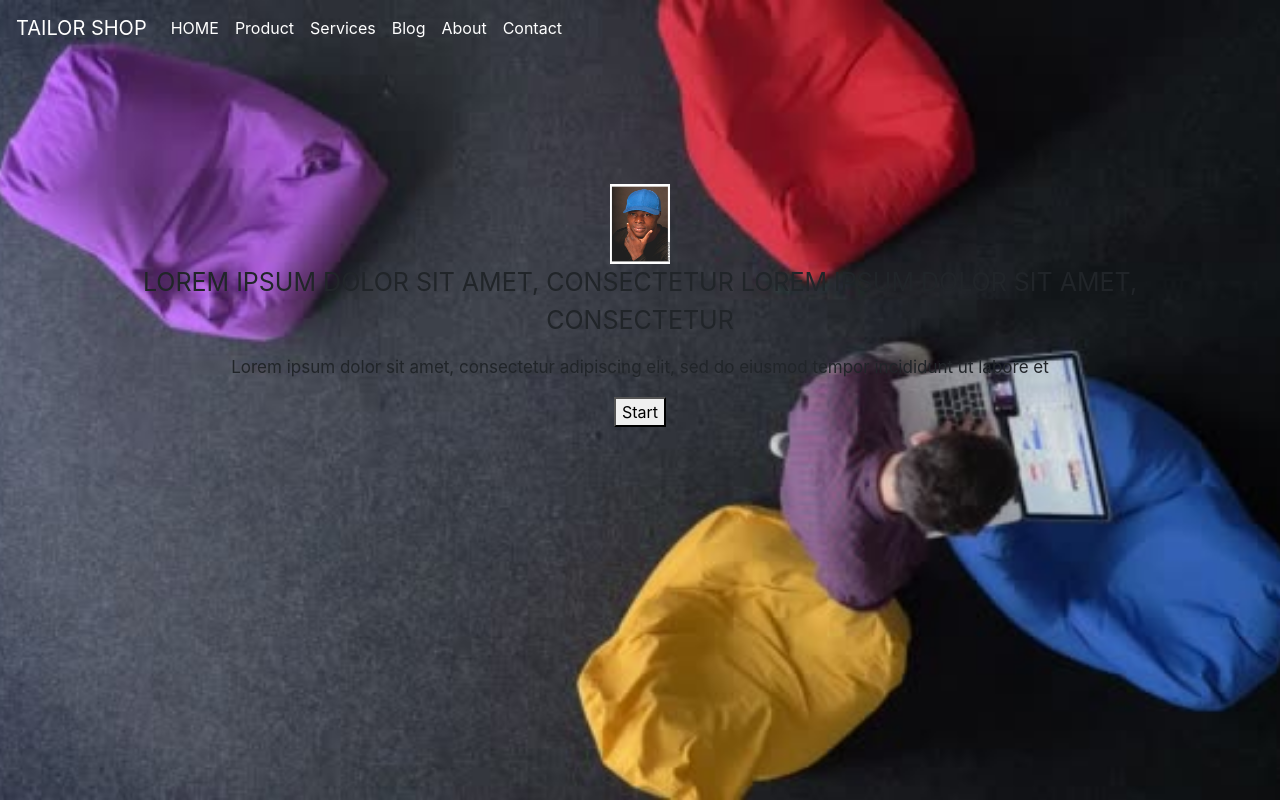
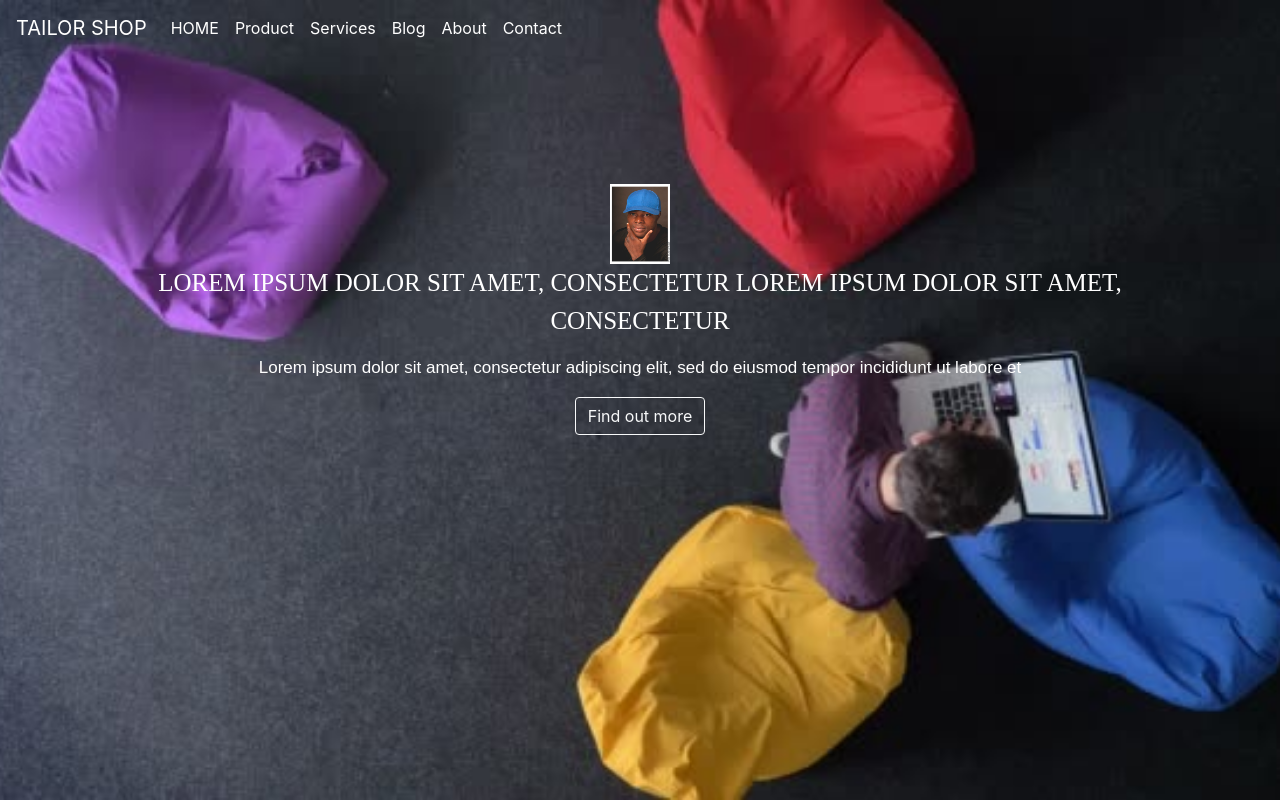
Before and after one commit to YakubuAmidu/Intelligentcoding, a React (Create React App) app: page / in a window 1280 px wide. Built offline with nearby package versions, Linux system fonts and the light colour scheme.

Commit message:
Commiting changes

```diff
--- a/public/index.html
+++ b/public/index.html
@@ -39,6 +39,11 @@
       crossorigin="anonymous"
     />
 
+    <link
+      href="https://fonts.googleapis.com/css2?family=Saira+Condensed:wght@600&family=Teko:wght@500&display=swap"
+      rel="stylesheet"
+    />
+
     <title>React App</title>
   </head>
   <body>
--- a/src/components/App.css
+++ b/src/components/App.css
@@ -28,7 +28,9 @@
 }
 
 .Heading_primary-main {
+  font-family: "IBM Plex Serif", serif;
   font-size: 25px;
+  color: #fff;
   text-transform: uppercase;
 }
 
@@ -36,5 +38,7 @@
 }
 
 .Heading_secondary-main {
+  font-family: "Pathway Gothic One", sans-serif;
+  color: #fff;
   font-size: 17px;
 }
--- a/src/screens/HomeScreen.js
+++ b/src/screens/HomeScreen.js
@@ -1,4 +1,5 @@
 import React from "react";
+import { Button } from "react-bootstrap";
 import "../components/App.css";
 import Imageone from "../assets/Imageone.png";
 import Header from "../components/Header";
@@ -28,7 +29,7 @@ const HomeScreen = () => {
           </div>
         </div>
 
-        <button>Start</button>
+        <Button variant="outline-light">Find out more</Button>
       </div>
     </div>
   );
```
